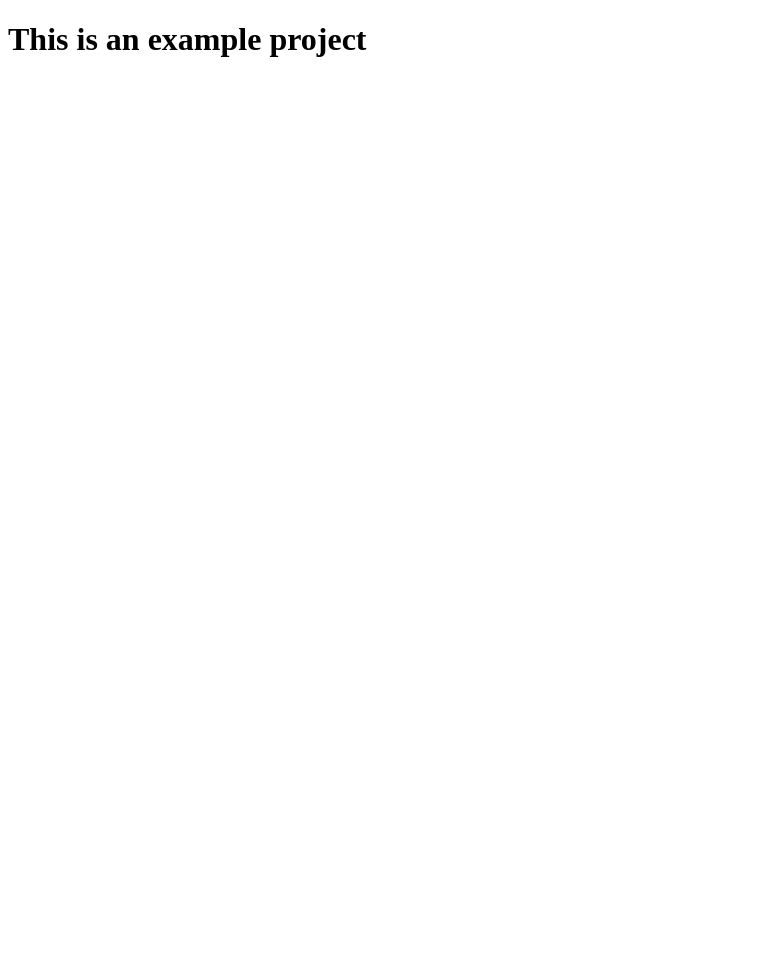
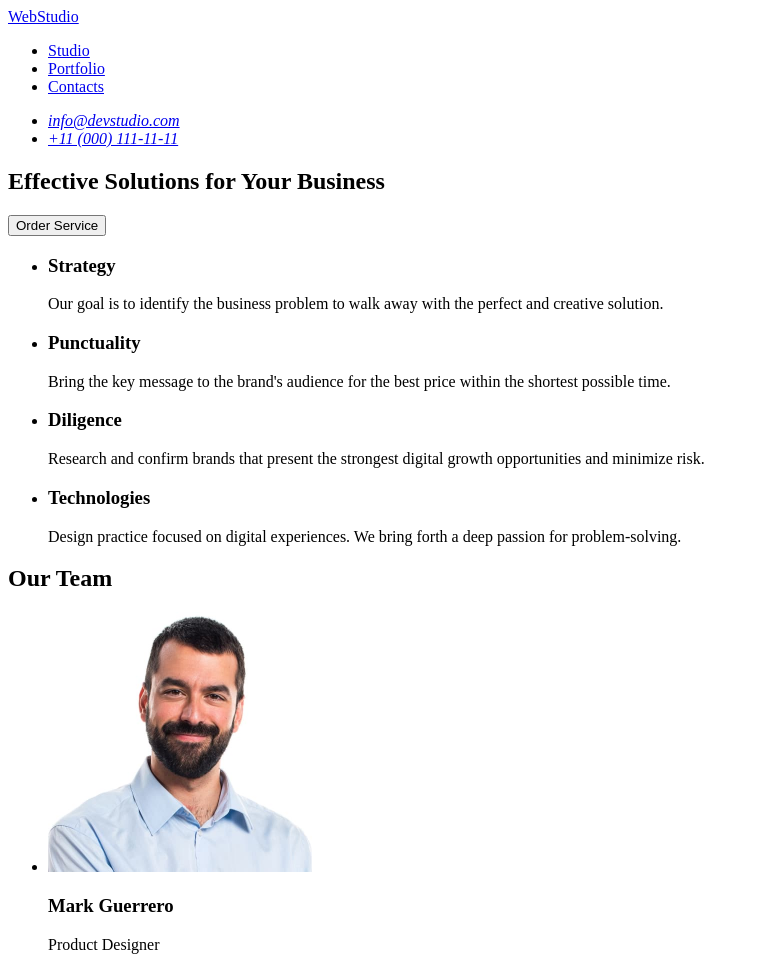
Before and after one commit to ViktoriiaPlakushcha/goit-markup-hw-01, a plain HTML site: page index.html in a window 1280 px wide. Shown: the top 958 px of the page, without its empty margins (0-759 px from the left). Before the commit the page ends 800 px from the top, so only its background shows below. Drawn offline with Linux system fonts and the light colour scheme.

Commit message:
add code and images

```diff
--- a/index.html
+++ b/index.html
@@ -3,9 +3,102 @@
   <head>
     <meta charset="UTF-8" />
     <meta name="viewport" content="width=device-width, initial-scale=1.0" />
-    <title>Document</title>
+    <title>WebStudio</title>
   </head>
   <body>
-    <h1>This is an example project</h1>
+    <header>
+      <a href="/index.html">WebStudio</a>
+      <nav>
+        <ul>
+          <li>
+            <a href="/" target="_blank">Studio</a>
+          </li>
+          <li>
+            <a href="/" target="_blank">Portfolio</a>
+          </li>
+          <li>
+            <a href="/" target="_blank">Contacts</a>
+          </li>
+        </ul>
+      </nav>
+      <address>
+        <ul>
+          <li>
+            <a href="mailto:info@devstudio.com">info@devstudio.com</a>
+          </li>
+          <li>
+            <a href="tel:+110001111111">+11 (000) 111-11-11</a>
+          </li>
+        </ul>
+      </address>
+    </header>
+    <main>
+      <section>
+        <h1>Effective Solutions for Your Business</h1>
+        <button type="button">Order Service</button>
+        <ul>
+          <li>
+            <h3>Strategy</h3>
+            <p>
+              Our goal is to identify the business problem to walk away with the perfect and
+              creative solution.
+            </p>
+          </li>
+          <li>
+            <h3>Punctuality</h3>
+            <p>
+              Bring the key message to the brand's audience for the best price within the shortest
+              possible time.
+            </p>
+          </li>
+          <li>
+            <h3>Diligence</h3>
+            <p>
+              Research and confirm brands that present the strongest digital growth opportunities
+              and minimize risk.
+            </p>
+          </li>
+          <li>
+            <h3>Technologies</h3>
+            <p>
+              Design practice focused on digital experiences. We bring forth a deep passion for
+              problem-solving.
+            </p>
+          </li>
+        </ul>
+      </section>
+      <section>
+        <h2>Our Team</h2>
+        <ul>
+          <li>
+            <img src="./images/img-3.jpg" alt="photo of Mark Guerrero" width="264" height="260" />
+            <h3>Mark Guerrero</h3>
+            <p>Product Designer</p>
+          </li>
+          <li>
+            <img src="./images/img-2.jpg" alt="photo of Tom Ford" width="264" height="260" />
+            <h3>Tom Ford</h3>
+            <p>Frontend Developer</p>
+          </li>
+          <li>
+            <img src="./images/img-1.jpg" alt="photo of Camila Garcia" width="264" height="260" />
+            <h3>Camila Garcia</h3>
+            <p>Marketing</p>
+          </li>
+          <li>
+            <img src="./images/img.jpg" alt="photo of Daniel Wilson" width="264" height="260" />
+            <h3>Daniel Wilson</h3>
+            <p>UI Designer</p>
+          </li>
+        </ul>
+      </section>
+    </main>
+    <footer>
+      <a href="/index.html">WebStudio</a>
+      <p>
+        Increase the flow of customers and sales for your business with digital marketing & growth
+        solutions.
+      </p>
+    </footer>
   </body>
 </html>
```
Also changed, not shown: .prettierrc.json (added), images/img-1.jpg (added), images/img-2.jpg (added), images/img-3.jpg (added), images/img.jpg (added).
